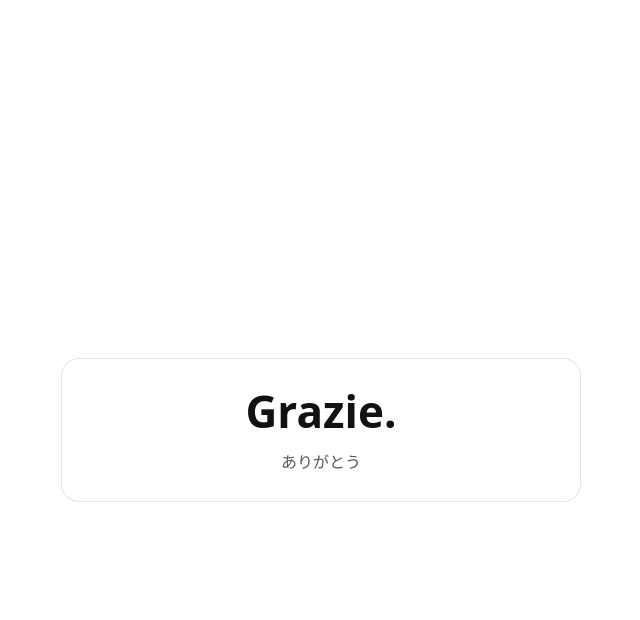
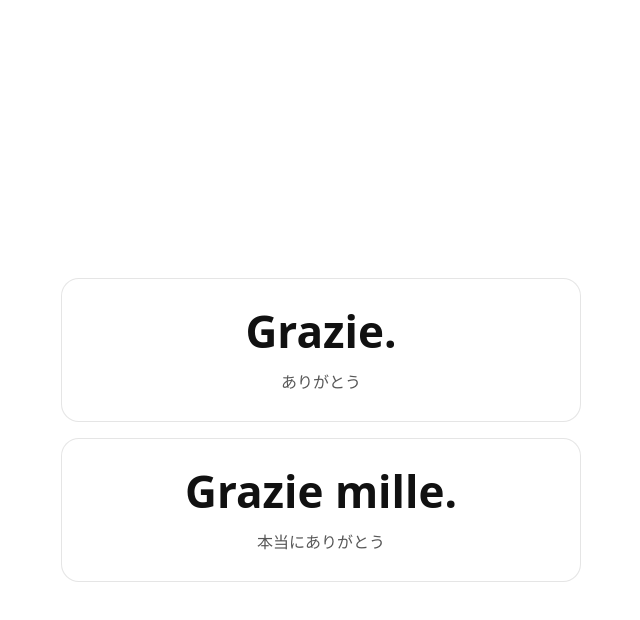
Before and after one commit to Aki-rabbit/trip_conversation_app, a React (Vite) app: page / in a window 1280 px wide. Both pictures are taken after a click on the button "Thanks". Shown: the top 620 px of the page, without its empty margins (319-959 px from the left). Built offline with nearby package versions, Linux system fonts and the light colour scheme.

Commit message:
feat:display all phrases for selected intent

```diff
--- a/src/App.tsx
+++ b/src/App.tsx
@@ -43,7 +43,6 @@ function App() {
   if (screen.name !== "intent") return null;
 
   const phrases = PHRASES.filter((p) => p.intent === screen.intent);
-  const first = phrases[0];
 
   return (
     <div style={{ minHeight: "100vh", display: "grid", placeItems: "center" }}>
@@ -64,11 +63,14 @@ function App() {
           ← Back
         </button>
 
-        {first ? (
-          <PhraseCard
-            localPhrase={first.localPhrase}
-            nativePhrase={first.nativePhrase}
-          />
+        {phrases.length > 0 ? (
+          phrases.map((phrase) => (
+            <PhraseCard
+              key={phrase.id}
+              localPhrase={phrase.localPhrase}
+              nativePhrase={phrase.nativePhrase}
+            />
+          ))
         ) : (
           <div style={{ color: "#fff" }}>no phrases</div>
         )}
```
